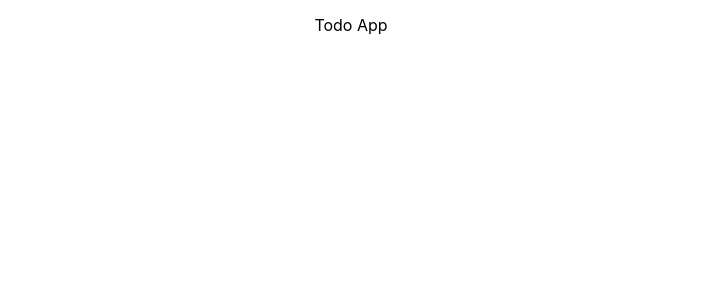
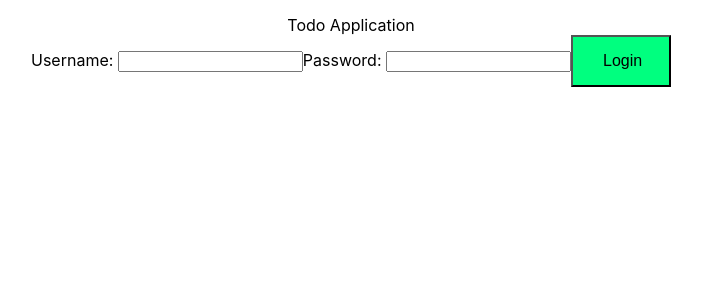
Before and after one commit to avinash273/todo-app, a React (Create React App) app: page / in a window 1280 px wide. Shown: the top 300 px of the page, without its empty margins (289-991 px from the left). Built offline with nearby package versions, Linux system fonts and the light colour scheme.

Commit message:
Login component

```diff
--- a/src/components/todo/TodoApp.jsx
+++ b/src/components/todo/TodoApp.jsx
@@ -4,7 +4,20 @@ class TodoApp extends Component {
     render() {
         return (
             <div>
-                Todo App
+                Todo Application
+                <LoginComponent />
+            </div>
+        );
+    }
+}
+
+class LoginComponent extends Component {
+    render() {
+        return (
+            <div>
+                Username: <input type="text" name="username"/>
+                Password: <input type="password" name="password"/>
+                <button>Login</button>
             </div>
         );
     }
```
